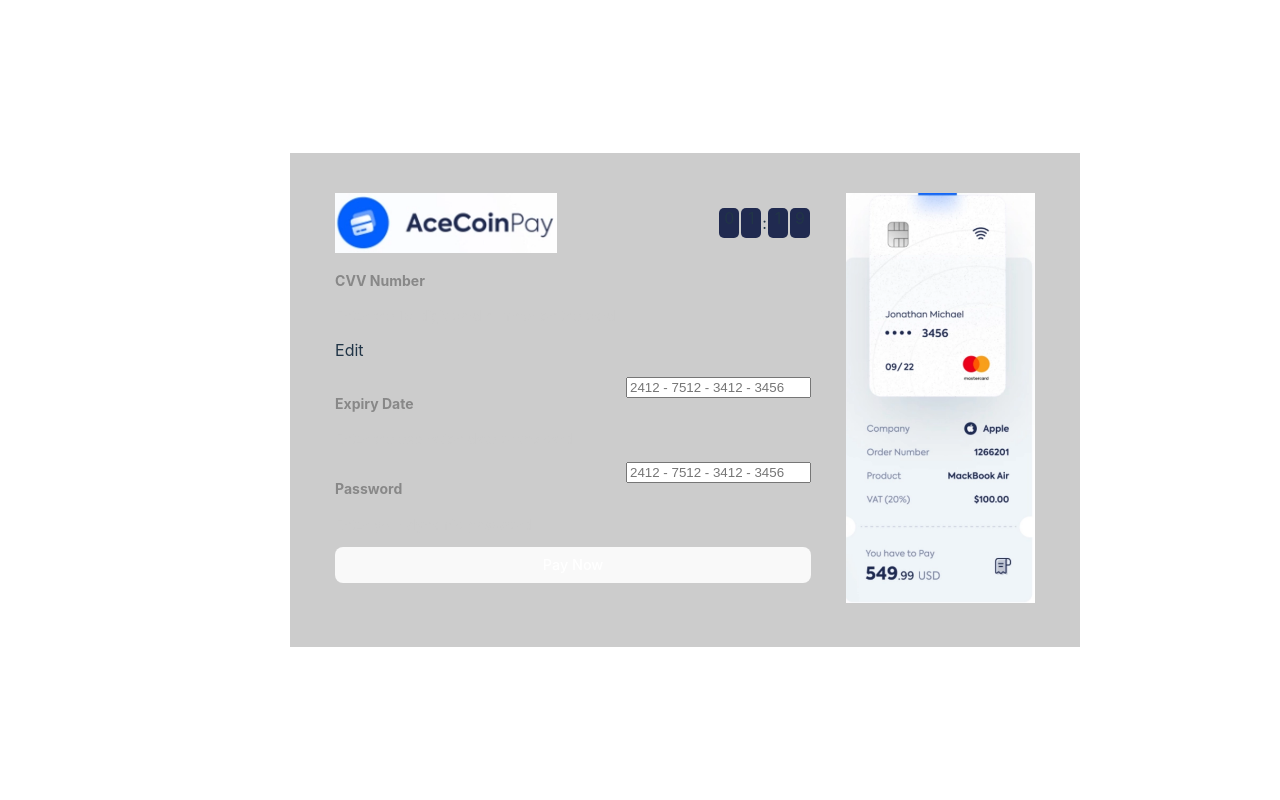
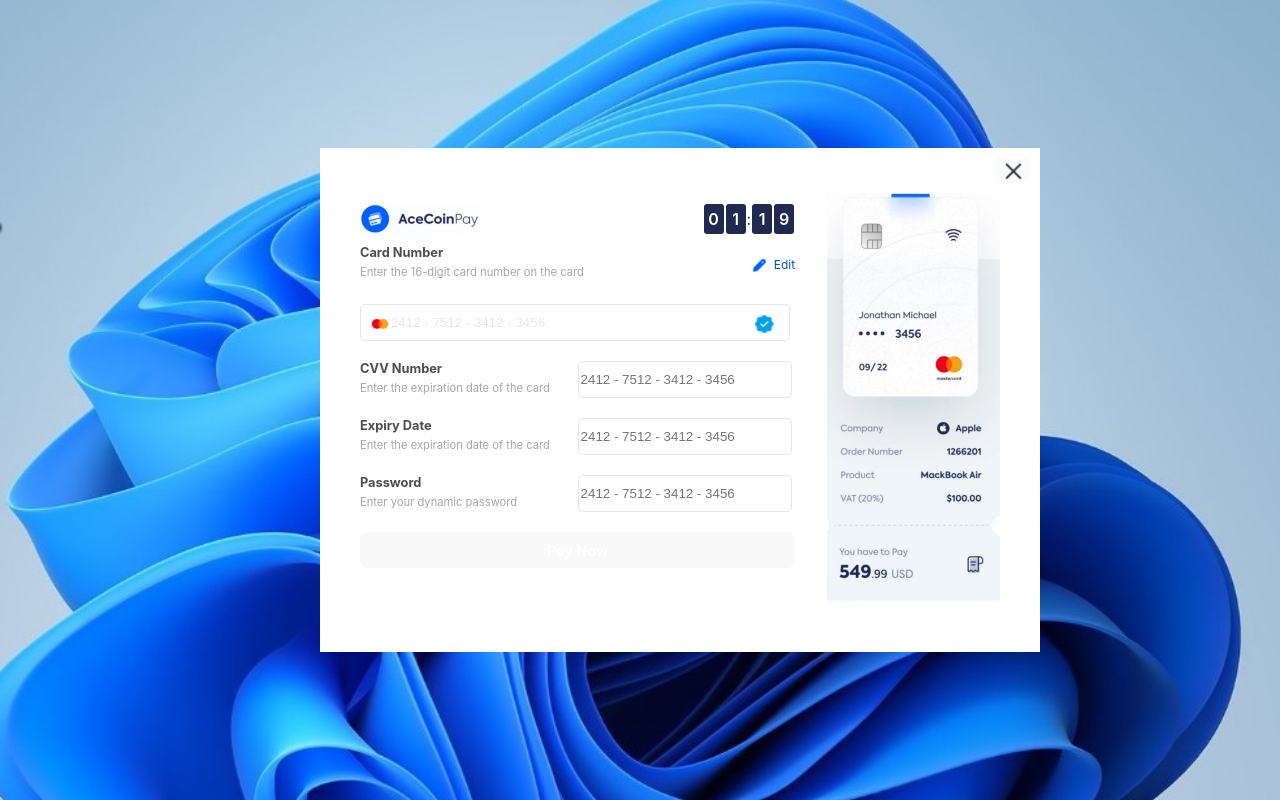
Before and after one commit to KelahKelah/aceCoinPay, a React (Vite) app: page / in a window 1280 px wide. Built offline with nearby package versions, Linux system fonts and the light colour scheme.

Commit message:
modified ui on checkout page

```diff
--- a/src/App.css
+++ b/src/App.css
@@ -2,20 +2,23 @@
   max-width: 1280px;
   margin: 0 auto;
   padding: 2rem;
-  /* text-align: center; */
 }
 
-:root {}
-
 .page-wrap {
-  /* background-color: white; */
-  background-color: #ccc;
+  background-color: white;
   display: flex;
   justify-content: space-between;
-  padding-inline: 45px;
-  padding-block: 40px;
+  padding-inline: 40px;
+  padding-block: 45px;
   width: 100%;
   /* height: 100; */
+  position: relative;
+}
+
+.close-icon {
+  position: absolute;
+  right: 10px;
+  top: 10px;
 }
 
 .card-detail-wrap {
@@ -25,6 +28,54 @@
 .card-image-wrap {
   width: 27%;
   /* background-color: aqua; */
+}
+
+.cardnumber-input-field {
+  width: 84.5%;
+  padding-inline: 30px;
+  padding-block: 10px;
+  border: #e6e6e6 1px solid;
+  border-radius: 5px;
+}
+
+.input-field {
+  width: 96%;
+  /* padding-inline: 30px; */
+  padding-block: 10px;
+  border: #e6e6e6 1px solid;
+  border-radius: 5px;
+}
+
+.input-field-wrap {
+  /* width: 100% ; */
+}
+
+.cardnumber-input-field::placeholder {
+  color: #e6e6e6;
+}
+
+.cardnumber-input-wrap {
+  position: relative;
+  margin-block-start: 20px;
+}
+
+.mastercard-icon {
+  position: absolute;
+  height: 20px;
+  width: 20px;
+  left: 10px;
+  top: 10px;
+  object-fit: contain;
+
+}
+
+.check-icon {
+  position: absolute;
+  height: 20px;
+  width: 20px;
+  right: 20px;
+  top: 10px;
+  object-fit: contain;
 }
 
 .card-image-wrap img {
@@ -39,26 +90,59 @@
   align-items: center;
 }
 
-.card-number-wrap {
+.header-wrap img {
+  width: 120px;
+}
+
+.card-number-wrap {}
+
+.card-number-container {
   display: flex;
+  justify-content: space-between;
+}
 
+.card-number-container div:nth-child(2) {
+  display: flex;
+  align-items: center;
+}
+
+.card-number-container div:nth-child(2) img {
+  height: 18px;
+  height: 18px;
+  margin-inline-end: 5px;
+}
+
+.card-number-container div:nth-child(2) p {
+  color: #0052cc;
+  font-size: 12px;
 }
 
 .cvv-wrap {
   display: flex;
   justify-content: space-between;
+  width: 100%;
+  margin-block-start: 20px;
+
+}
+
+.cvv-wrap div:nth-child(2) {
+  width: 50%;
+  /* background: #0052cc; */
 }
 
 .title {
-  font-size: 14px;
-  color: #888;
+  font-size: 0.8rem;
+  color: #4d4d4d;
   font-weight: 700;
+  margin: 0;
 }
 
 .text {
-  font-size: 14px;
+  font-size: 0.7rem;
   font-weight: 400;
-  color: #ccc;
+  color: #a6a6a6;
+  margin: 0;
+  margin-block-start: 5px;
 }
 
 .time-wrap {
@@ -68,9 +152,37 @@
 
 .time-wrap span {
   background-color: #202a50;
-  border-radius: 5px;
-  text-align: center;
+  color: #fff;
+  font-weight: 600;
+  border-radius: 3px;
   margin-inline: 1px;
   height: 30px;
   width: 20px;
+  display: flex;
+  align-items: center;
+  justify-content: center;
 }
+
+button {
+  border-radius: 8px;
+  border: 1px solid transparent;
+  padding: 0.6em 1.2em;
+  font-size: 0.9em;
+  width: 100%;
+  font-weight: 500;
+  font-family: inherit;
+  background-color: #0052cc;
+  color: #fff;
+  cursor: pointer;
+  transition: border-color 0.25s;
+  margin-block-start: 20px;
+}
+
+button:hover {
+  border-color: #646cff;
+}
+
+button:focus,
+button:focus-visible {
+  outline: 4px auto -webkit-focus-ring-color;
+}
--- a/src/App.jsx
+++ b/src/App.jsx
@@ -1,9 +1,11 @@
 import {
   cardImg,
-  // checkIcon,
-  // masterCardIcon,
+  checkIcon,
+  masterCardIcon,
   // menuIcon,
-  logo
+  logo,
+  closeIcon,
+  editIcon
 } from './assets/images'
 import './App.css'
 
@@ -11,12 +13,12 @@
 
   return (
     <div className='page-wrap'>
+      <img className="close-icon" src={closeIcon} alt="close icon" />
 
       <div className='card-detail-wrap'>
 
         <div className='header-wrap'>
           <img src={logo} alt="logo" />
-
           <div className='time-wrap'>
             <span>0</span>
             <span>1</span>
@@ -28,20 +30,37 @@
         </div>
 
         <div className='card-number-wrap'>
-          <div>
+          <div className='card-number-container'>
             <div>
-              <h4 className='title'>CVV Number</h4>
+              <h4 className='title'>Card Number</h4>
               <p className='text'>Enter the 16-digit card number on the card</p>
             </div>
 
             <div>
+              <img src={editIcon} alt='edit icon' />
               <p>Edit</p>
             </div>
           </div>
 
-          {/* <input /> */}
+          <div className='cardnumber-input-wrap'>
+            <img className='mastercard-icon' src={masterCardIcon} alt="master card icon" />
+            <input className="cardnumber-input-field" placeholder='2412 - 7512 - 3412 - 3456' />
+            <img className='check-icon' src={checkIcon} alt="master card icon" />
+          </div>
 
         </div>
+
+        <div className='cvv-wrap'>
+          <div>
+            <h4 className='title'>CVV Number</h4>
+            <p className='text'> Enter the expiration date of the card</p>
+          </div>
+
+          <div>
+            <input className="input-field" placeholder='2412 - 7512 - 3412 - 3456' />
+          </div>
+        </div>
+
 
         <div className='cvv-wrap'>
           <div>
@@ -50,7 +69,7 @@
           </div>
 
           <div>
-            <input placeholder='2412 - 7512 - 3412 - 3456' />
+            <input className="input-field" placeholder='2412 - 7512 - 3412 - 3456' />
           </div>
         </div>
 
@@ -62,11 +81,11 @@
           </div>
 
           <div>
-            <input placeholder='2412 - 7512 - 3412 - 3456' />
+            <input className="input-field" placeholder='2412 - 7512 - 3412 - 3456' />
           </div>
         </div>
 
-        <button>Pay Now</button>
+        <button className='button-wrap'> Pay Now</button>
 
       </div>
 
--- a/src/assets/images/index.js
+++ b/src/assets/images/index.js
@@ -3,5 +3,15 @@
 import masterCardIcon from "./masterCardIcon.png";
 import menuIcon from "./menuIcon.png";
 import logo from "./logo.png";
+import closeIcon from "./closeIcon.png";
+import editIcon from "./editIcon.png";
 
-export { cardImg, checkIcon, masterCardIcon, menuIcon, logo };
+export {
+  cardImg,
+  checkIcon,
+  masterCardIcon,
+  menuIcon,
+  logo,
+  closeIcon,
+  editIcon,
+};
--- a/src/index.css
+++ b/src/index.css
@@ -1,11 +1,7 @@
 :root {
   font-family: Inter, system-ui, Avenir, Helvetica, Arial, sans-serif;
 
-  /* line-height: 1.5;
-  font-weight: 400;
-  color-scheme: light dark;
-  color: rgba(255, 255, 255, 0.87);
-  background-color: #242424; */
+
 
   font-synthesis: none;
   text-rendering: optimizeLegibility;
@@ -30,6 +26,13 @@
   place-items: center;
   min-width: 320px;
   min-height: 100vh;
+  box-sizing: border-box;
+
+
+  background-image: url('./assets/images/backgroundImgae.jpeg');
+  background-repeat: no-repeat;
+  background-size: cover;
+  background-attachment: fixed;
 }
 
 h1 {
@@ -37,28 +40,7 @@
   line-height: 1.1;
 }
 
-button {
-  border-radius: 8px;
-  border: 1px solid transparent;
-  padding: 0.6em 1.2em;
-  font-size: 0.9em;
-  width: 100%;
-  font-weight: 500;
-  font-family: inherit;
-  background-color: #3333ff;
-  color: #fff;
-  cursor: pointer;
-  transition: border-color 0.25s;
-}
 
-button:hover {
-  border-color: #646cff;
-}
-
-button:focus,
-button:focus-visible {
-  outline: 4px auto -webkit-focus-ring-color;
-}
 
 @media (prefers-color-scheme: light) {
   :root {
```
Also changed, not shown: src/assets/images/closeIcon.png (added), src/assets/images/editIcon.png (added).
